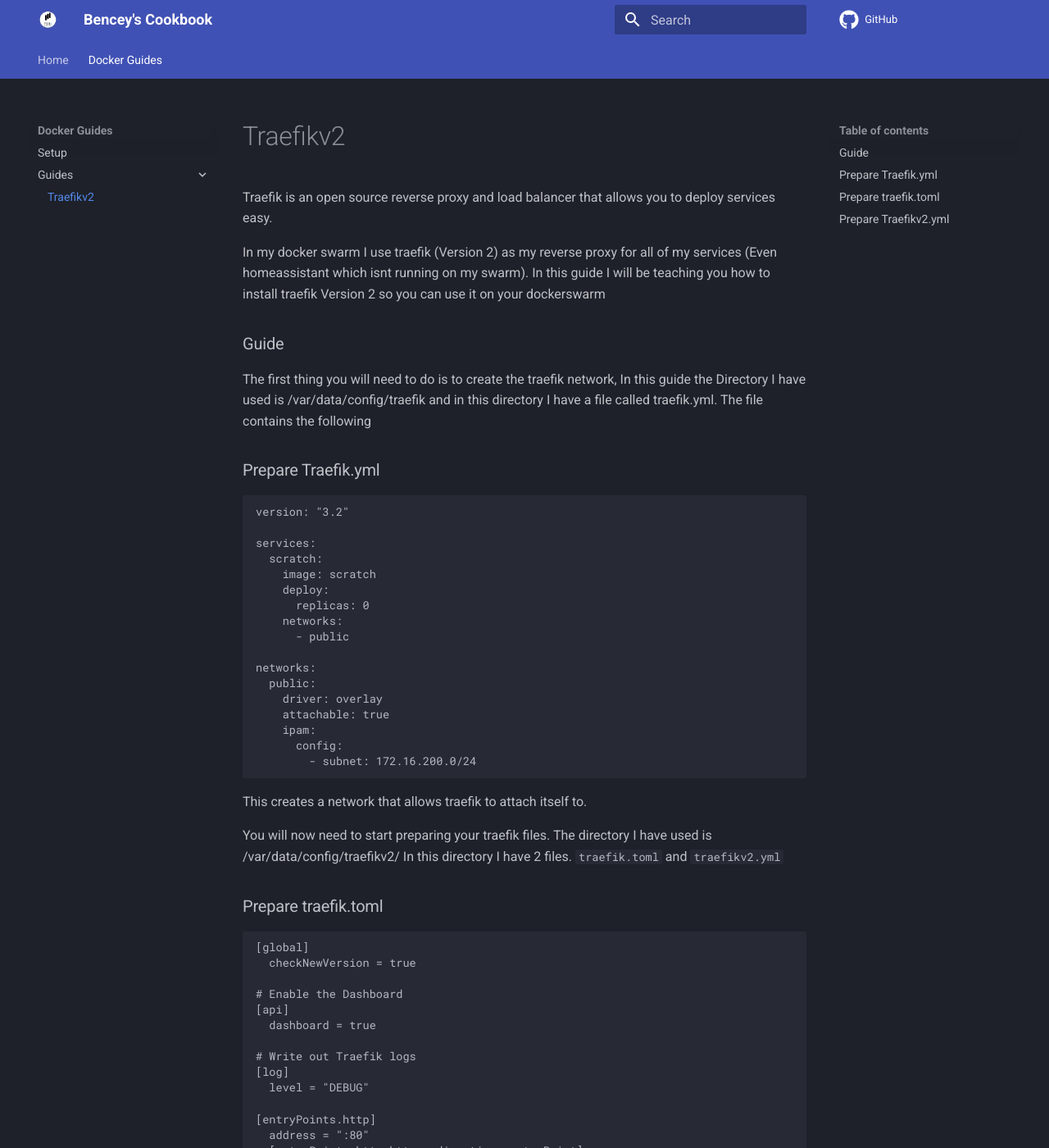
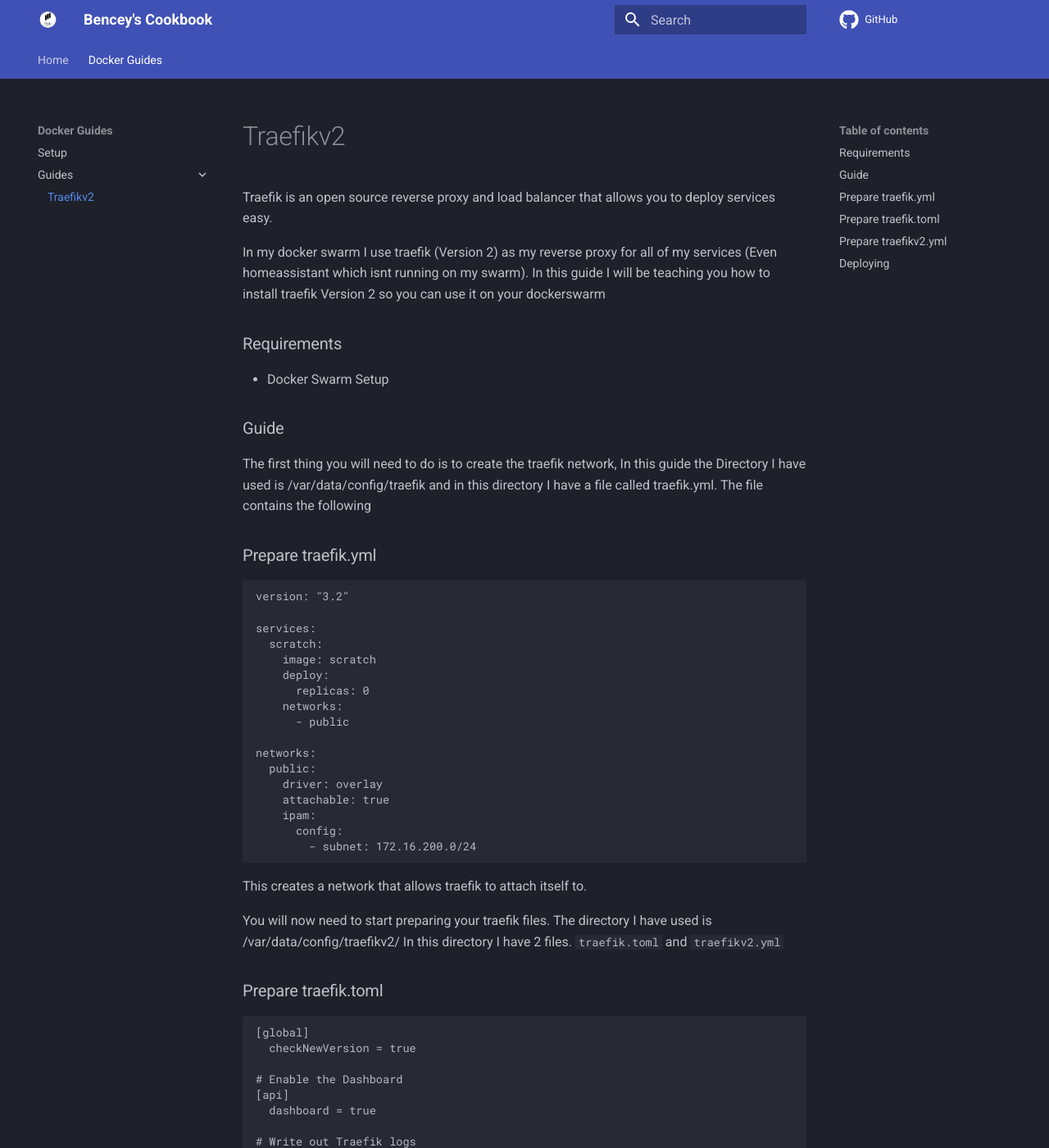
Before and after one commit to Bencey/cookbook, an MkDocs documentation site: the page built from docs/docker/traefikv2.md, in a window 1280 px wide and 1400 px high. Shown: the whole window at 82% size. Built offline with MkDocs 1.6.1 and Material for MkDocs 9.7.7, drawn with Linux system fonts in a browser that asks for light colours; comment, search, counter and statistics services are not loaded; some of the changed text lies outside the part shown.

Commit message:
Update traefikv2.md

````diff
--- a/docs/docker/traefikv2.md
+++ b/docs/docker/traefikv2.md
@@ -2,6 +2,11 @@ Traefik is an open source reverse proxy and load balancer that allows you to dep
 
 
 In my docker swarm I use traefik (Version 2) as my reverse proxy for all of my services (Even homeassistant which isnt running on my swarm). In this guide I will be teaching you how to install traefik Version 2 so you can use it on your dockerswarm
+
+
+### Requirements
+
+* Docker Swarm Setup
 
 
 ### Guide
@@ -10,7 +15,7 @@ The first thing you will need to do is to create the traefik network, In this gu
 
 
 
-### Prepare Traefik.yml
+### Prepare traefik.yml
 
 ```
 version: "3.2"
@@ -72,7 +77,7 @@ You will now need to start preparing your traefik files. The directory I have us
 ```
 
 
-### Prepare Traefikv2.yml
+### Prepare traefikv2.yml
 
 ```
 version: "3.8"
@@ -104,5 +109,6 @@ networks:
 So now all you will need to edit is the Host so matches your domain. Then you will need to create an A record in your DNS host for traefik.domain.com and point it at the public IP of the network the device is running on. I must warn you that at this point you do not have any authentication setup so once you deploy the service anyone is able to access your website. In the future I will be publishing a guide on how to protect your services using authelia
 
 
+### Deploying
 
 Now it is time to deploy your services. First you will need to deploy the network using `docker stack deploy -c traefik /var/data/config/traefik/traefik.yml`, wait until it has deployed then deploy traefikv2 using `docker stack deploy -c traefikv2 /var/data/config/traefikv2/traefikv2`. You will be able to view the status of the services by running `docker stack ps traefikv2`
````
